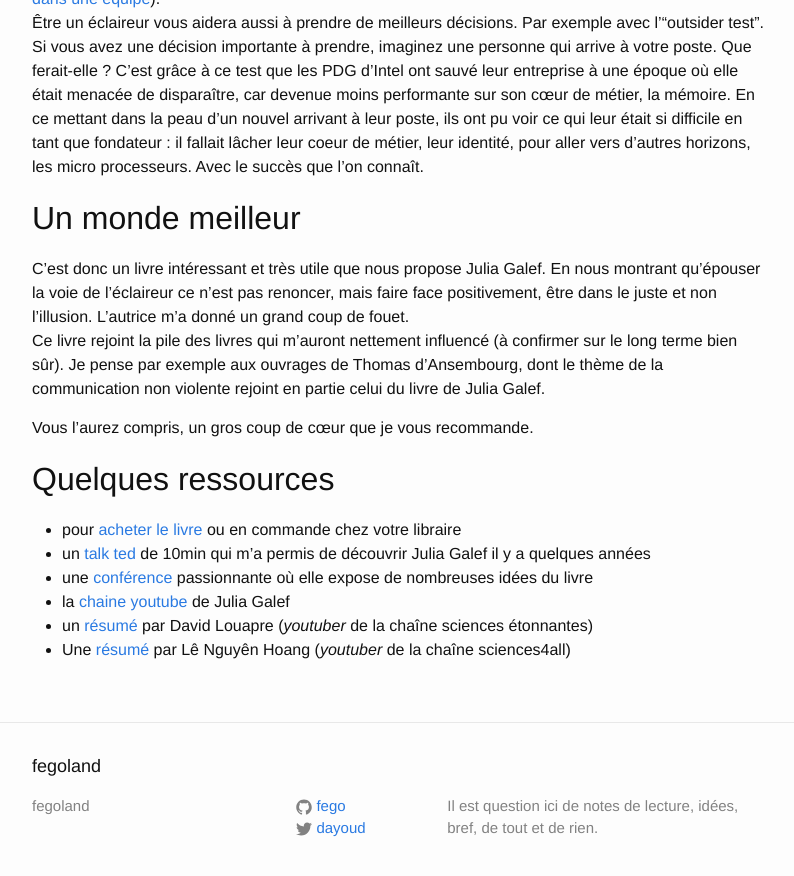
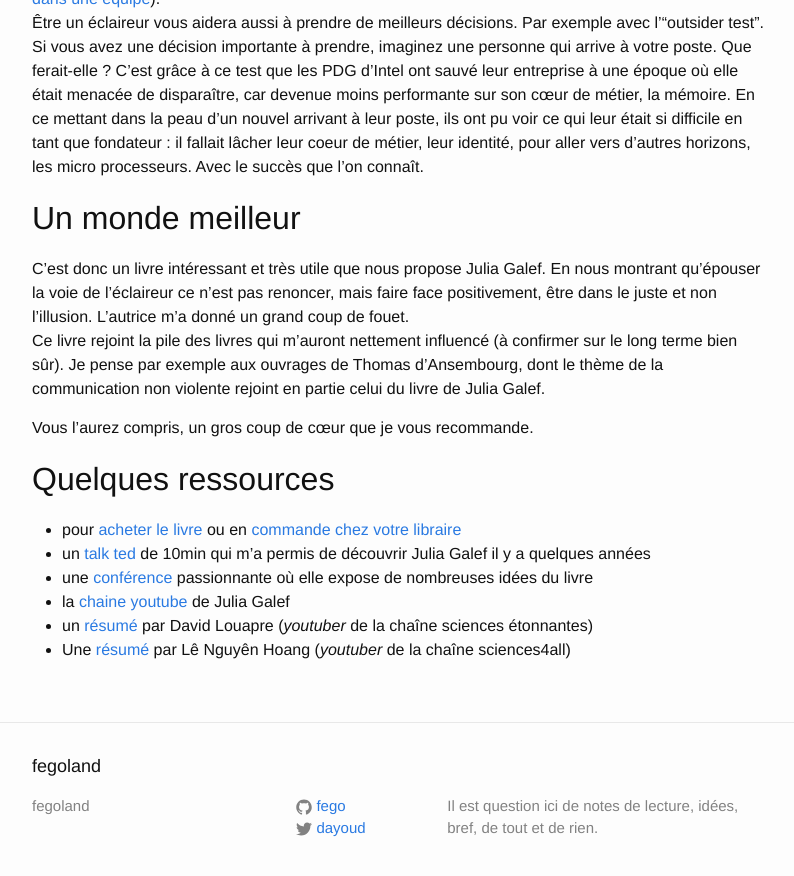
Before and after one commit to fego/fego.github.io, a Jekyll site: the page built from docs/_posts/2023-02-04-Fiche de lecture The Scout Mindset de Julia Galef.md, in a window 1280 px wide and 900 px high, scrolled down 3753 px. Shown: the top 876 px of the window, without its empty margins (238-1032 px from the left). Built offline with Jekyll 4.4.1, drawn with Linux system fonts in a browser that asks for light colours; our own code applies the rules of GitHub Pages for plain Markdown files; part of the change alters nothing that is shown.

```diff
--- a/docs/_posts/2023-02-04-Fiche de lecture The Scout Mindset de Julia Galef.md
+++ b/docs/_posts/2023-02-04-Fiche de lecture The Scout Mindset de Julia Galef.md
@@ -129,7 +129,7 @@ Je pense par exemple aux ouvrages de Thomas d'Ansembourg, dont le thème de la c
 Vous l'aurez compris, un gros coup de cœur que je vous recommande.
 
 ## Quelques ressources
-* pour [acheter le livre](https://www.amazon.fr/Scout-Mindset-Perils-Defensive-Thinking/dp/0735217556) ou en commande chez votre libraire
+* pour [acheter le livre](https://www.amazon.fr/Scout-Mindset-Perils-Defensive-Thinking/dp/0735217556) ou en [commande chez votre libraire](https://www.placedeslibraires.fr/livre/9780593189269-the-scout-mindset-why-some-people-see-things-clearly-and-others-don-t-julia-galef/)
 * un [talk ted](https://www.fnac.com/livre-numerique/a14820809/Julia-Galef-The-Scout-Mindset) de 10min qui m'a permis de découvrir Julia Galef il y a quelques années
 * une [conférence](https://www.youtube.com/watch?v=yfRC8ZgBXZw) passionnante où elle expose de nombreuses idées du livre
 * la [chaine youtube](https://www.youtube.com/@measureofdoubt) de Julia Galef
```
